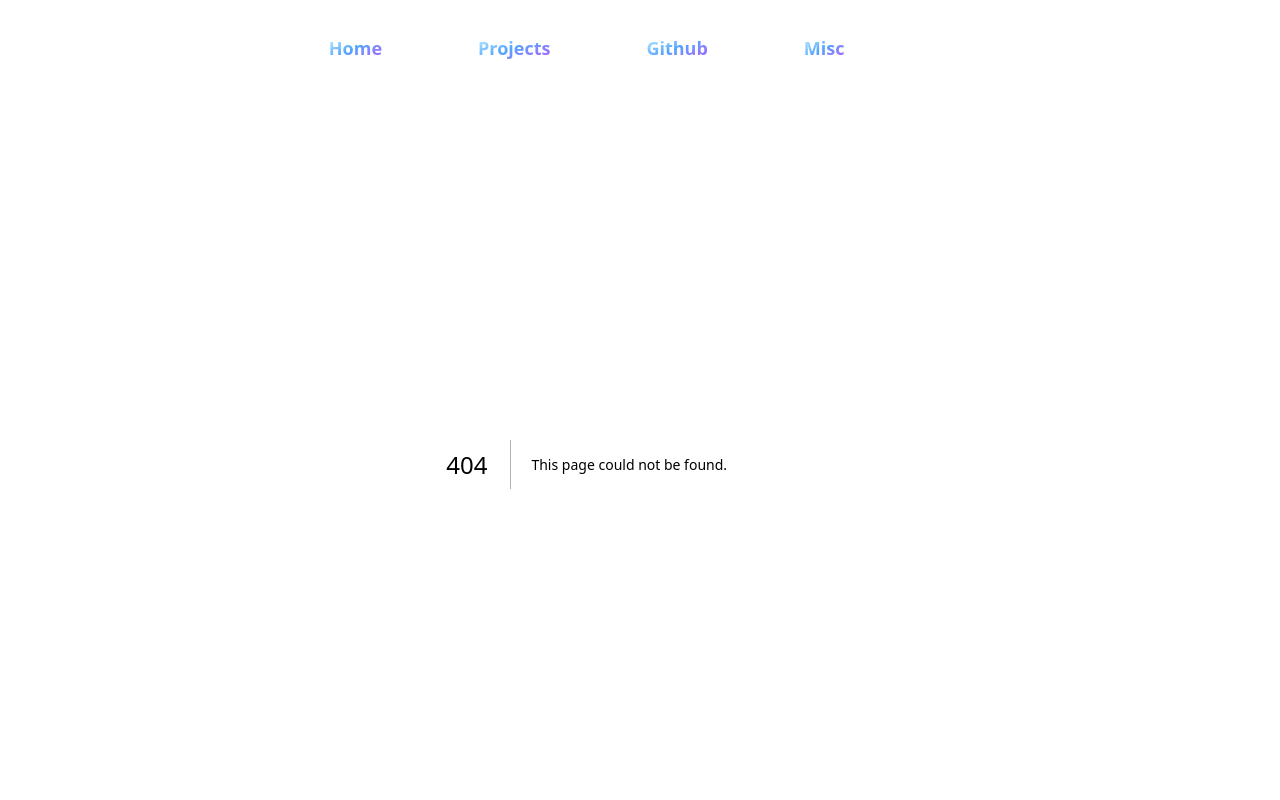
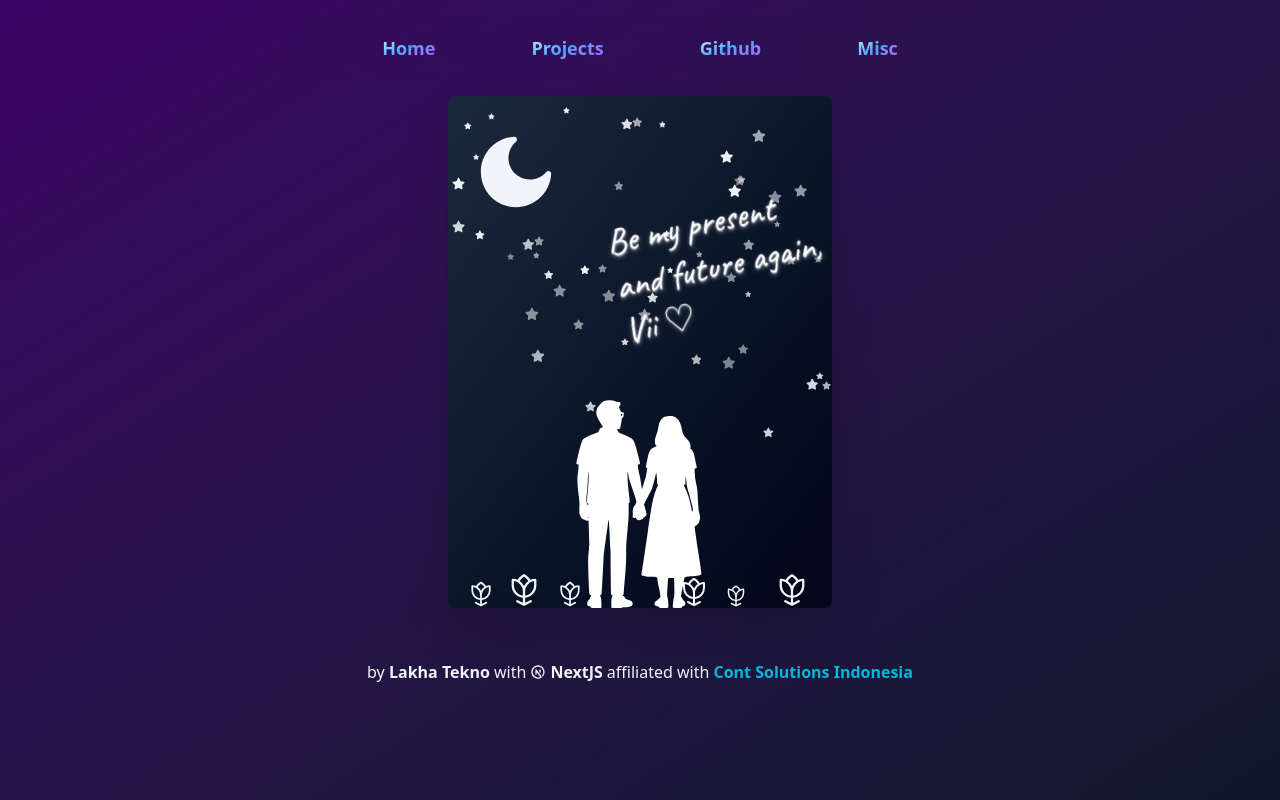
Before and after one commit to lakhatekno/personal-portofolio, a Next.js app: page /misc/for-valen in a window 1280 px wide. Before the commit this address had no page. Shown: the top 800 px of the page. Built offline with nearby package versions, Linux system fonts and the light colour scheme.

Commit message:
Misc. For Valen. Insert ToValen Card component to page

```diff
--- /dev/null
+++ b/app/misc/for-valen/page.tsx
@@ -0,0 +1,7 @@
+import ToValen from "@/components/ui/games/ToValen";
+
+export default function ForValen() {
+  return (
+    <ToValen />
+  )
+}
```
